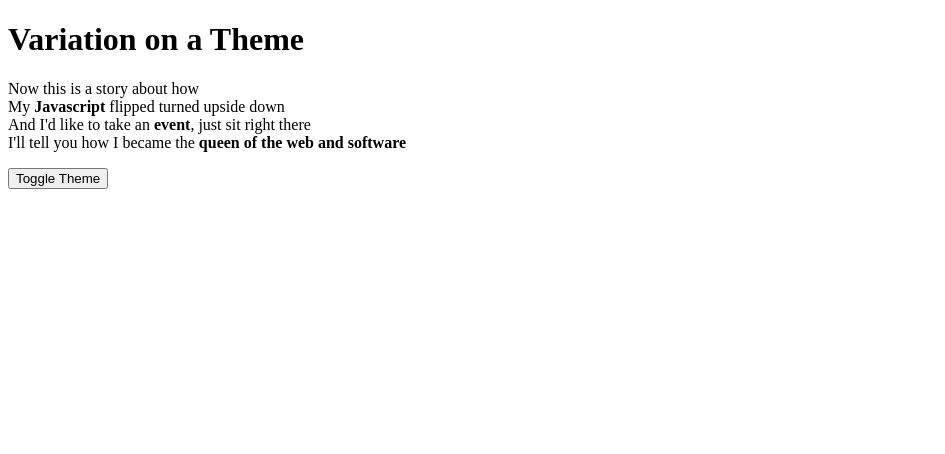
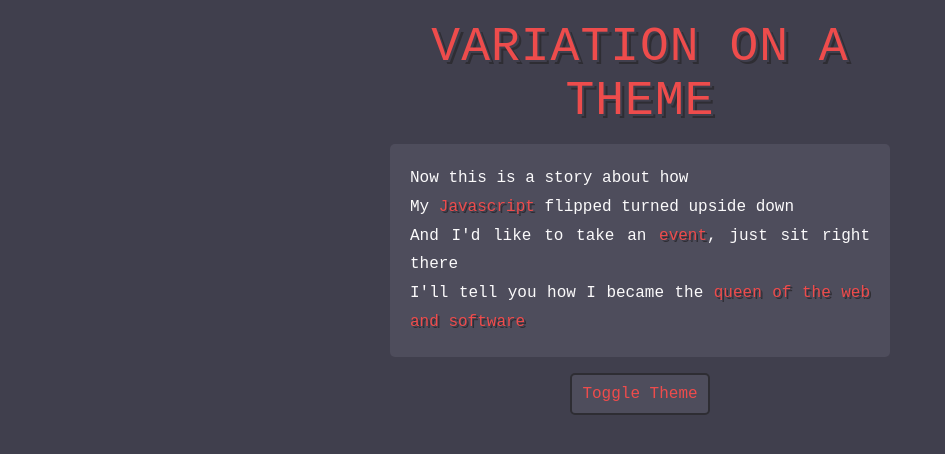
Before and after one commit to BenShigeruClark/testing-082020, a plain HTML site: page themeToggler/index.html in a window 1280 px wide. Both pictures are taken after a click on the button "Toggle Theme". Shown: the whole page, without its empty margins (0-945 px from the left). Drawn offline with Linux system fonts and the light colour scheme.

```diff
--- a/themeToggler/index.html
+++ b/themeToggler/index.html
@@ -2,6 +2,7 @@
 <html>
   <head>
     <title>Theme Toggler</title>
+    <link rel="stylesheet" href="themes.css">
   </head>
   <body>
     <div class="container">
--- /dev/null
+++ b/themeToggler/themes.css
@@ -0,0 +1,79 @@
+html, body {
+  margin: 0;
+  padding: 0;
+  font-family: 'Helvetica', 'Arial', sans-serif;
+}
+
+.container {
+  max-width: 500px;
+  margin: 20px auto;
+  text-align: center;
+}
+
+h1 {
+  color: #21252B;
+  font-weight: normal;
+  font-size: 3em;
+  letter-spacing: 1px;
+  margin: 0;
+  text-align: center;
+  text-shadow: 2px 2px 0 #f5f5f5, 4px 4px 0 #ccc;
+}
+
+p {
+  padding: 20px;
+  background: #f5f5f5;
+  color: #282C34;
+  border-radius: 5px;
+  font-weight: 300;
+  line-height: 1.8em;
+  text-align: justify;
+}
+
+strong {
+  color: #ee4c4c;
+  font-weight: 400;
+  text-shadow: 1px 1px 0 #f5f5f5, 2px 2px 0 #ccc;
+}
+
+button {
+  padding: 10px;
+  background: #ee4c4c;
+  color: #fff;
+  border: 2px solid #f5f5f5;
+  border-radius: 5px;
+  font-size: 16px;
+}
+
+button:hover, button:focus {
+  background: #d64444;
+}
+
+body.theme2 {
+  background: #403f4d;
+  font-family: 'Courier New', monospace;
+}
+
+.theme2 h1 {
+  color: #ee4c4c;
+  text-shadow: 2px 2px 0 #403F4D, 4px 4px 0 #2E2D33;
+  text-transform: uppercase;
+}
+
+.theme2 p {
+  background: #4e4d5c;
+  color: #fbfafb;
+}
+
+.theme2 strong {
+  color: #ee4c4c;
+  font-weight: 400;
+  text-shadow: 1px 1px 0 #403F4D, 2px 2px 0 #2E2D33;
+}
+
+.theme2 button {
+  background: #4E4D5C;
+  color: #ee4c4c;
+  border: 2px solid #2E2D33;
+  font-family: 'Courier New', monospace;
+}
--- a/themeToggler/toggle.js
+++ b/themeToggler/toggle.js
@@ -0,0 +1,3 @@
+document.getElementById('theme').addEventListener('click', function() {
+  document.body.classList.toggle('theme2');
+});
```
Also changed, not shown: AJAX/ajax.html (added, +13 -0 lines), AJAX/ajax.js (added, +11 -0 lines).
